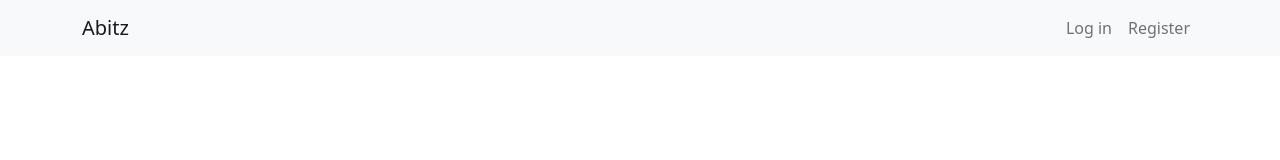
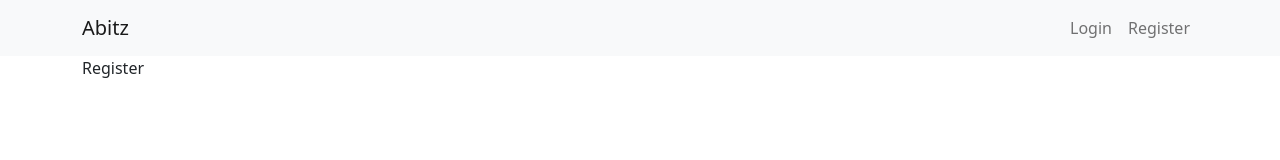
Before and after one commit to fguaragna97/Abitz-Todolist, a React (Create React App) app: page /register in a window 1280 px wide. Shown: the top 160 px of the page. Built offline with nearby package versions, Linux system fonts and the light colour scheme.

Commit message:
install react-router and create pages

```diff
--- a/src/App.js
+++ b/src/App.js
@@ -1,5 +1,10 @@
 import { Col, Container, Row } from "react-bootstrap";
+import { Routes, Route } from "react-router-dom";
+
 import NavbarMenu from "./components/NavbarMenu";
+import Home from "./pages/Home";
+import Login from "./pages/Login";
+import Register from "./pages/Register";
 
 function App() {
   return (
@@ -7,7 +12,13 @@ function App() {
       <NavbarMenu></NavbarMenu>
       <Container>
         <Row>
-          <Col></Col>
+          <Col>
+            <Routes>
+              <Route path="/" element={<Home />} />
+              <Route path="/register" element={<Register />} />
+              <Route path="/login" element={<Login />} />
+            </Routes>
+          </Col>
         </Row>
       </Container>
     </>
--- a/src/components/NavbarMenu.js
+++ b/src/components/NavbarMenu.js
@@ -1,17 +1,24 @@
 import React from "react";
+import { Link } from "react-router-dom";
 import { Container, Nav, Navbar } from "react-bootstrap";
 
 export default function NavbarMenu() {
   return (
     <Navbar bg="light" expand="lg">
       <Container>
-        <Navbar.Brand href="#home">Abitz</Navbar.Brand>
+        <Link to="/" className="navbar-brand">
+          Abitz
+        </Link>
         <Navbar.Toggle aria-controls="basic-navbar-nav" />
         <Navbar.Collapse id="basic-navbar-nav">
           <Nav className="me-auto"></Nav>
           <Nav>
-            <Nav.Link href="#home">Log in</Nav.Link>
-            <Nav.Link href="#link">Register</Nav.Link>
+            <Link to="/login" className="nav-link">
+              Login
+            </Link>
+            <Link to="/register" className="nav-link">
+              Register
+            </Link>
           </Nav>
         </Navbar.Collapse>
       </Container>
--- a/src/index.js
+++ b/src/index.js
@@ -1,11 +1,15 @@
 import React from "react";
 import ReactDOM from "react-dom/client";
+import { BrowserRouter } from "react-router-dom";
+
 import App from "./App";
 import "bootstrap/dist/css/bootstrap.min.css";
 
 const root = ReactDOM.createRoot(document.getElementById("root"));
 root.render(
   <React.StrictMode>
-    <App />
+    <BrowserRouter>
+      <App />
+    </BrowserRouter>
   </React.StrictMode>
 );
--- /dev/null
+++ b/src/pages/Home.js
@@ -0,0 +1,5 @@
+import React from "react";
+
+export default function Home() {
+  return <div>Home</div>;
+}
--- /dev/null
+++ b/src/pages/Login.js
@@ -0,0 +1,5 @@
+import React from "react";
+
+export default function Login() {
+  return <div>Login</div>;
+}
--- /dev/null
+++ b/src/pages/Register.js
@@ -0,0 +1,5 @@
+import React from "react";
+
+export default function Register() {
+  return <div>Register</div>;
+}
```
